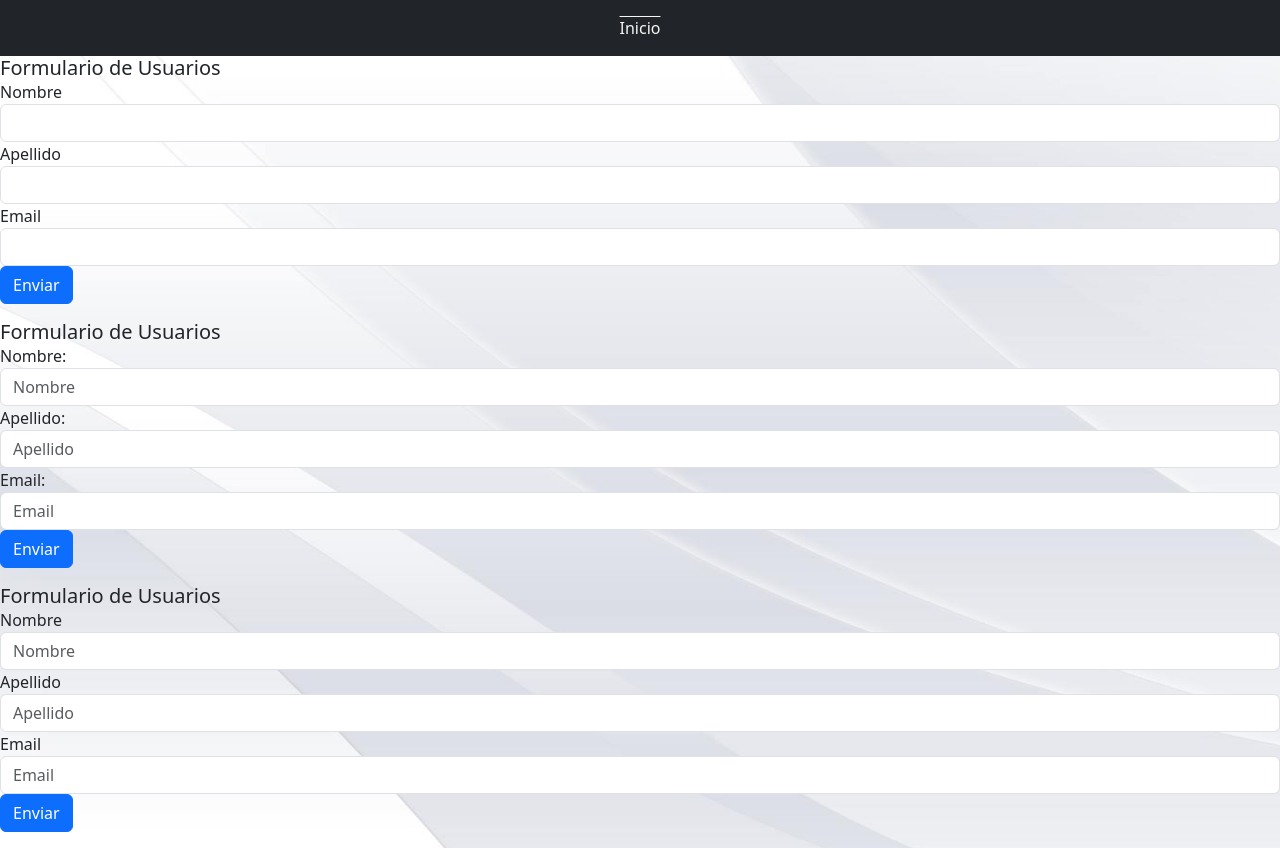
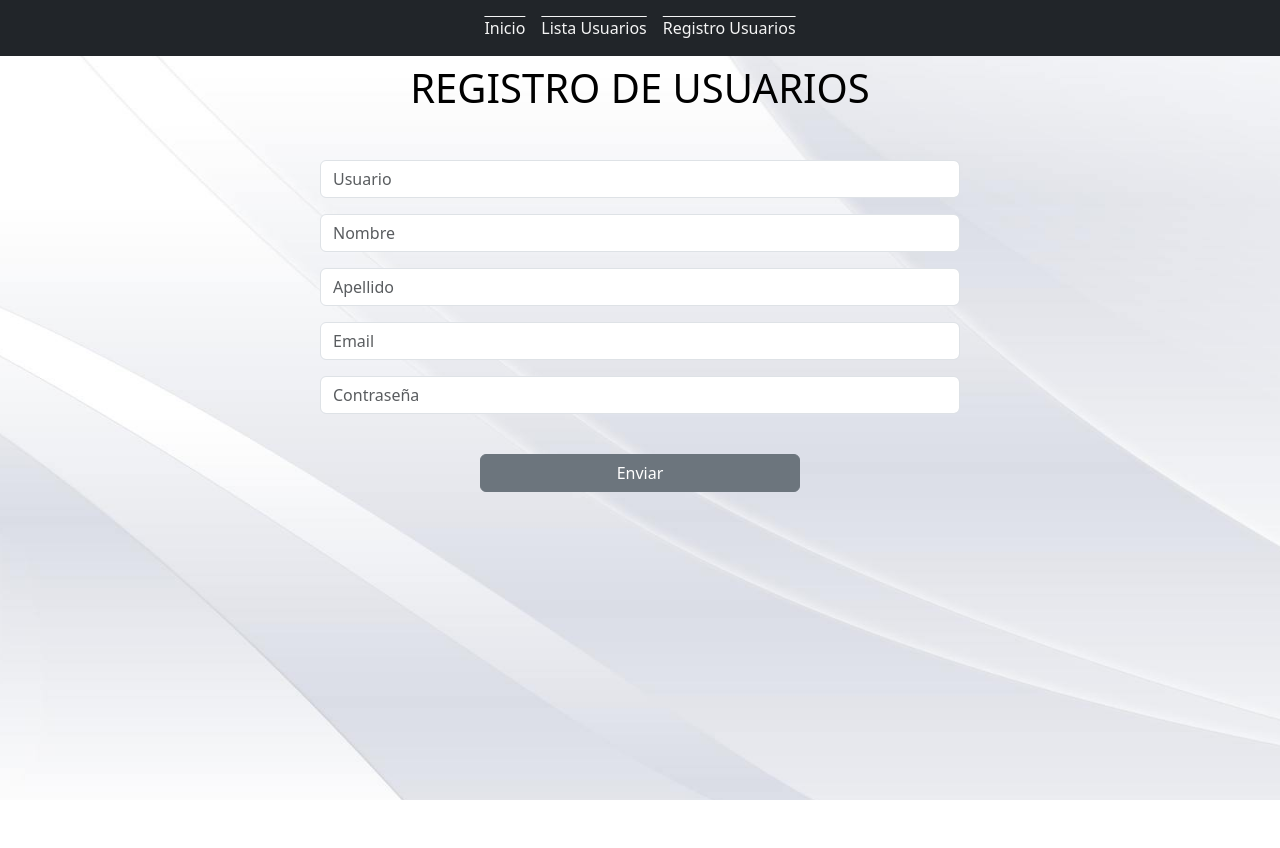
Before and after one commit to Franrolg/AE4_Django_Individual, a Django app: template aprendizaje4/individual4/templates/usuario.html in a window 1280 px wide. After the commit the page ends 800 px from the top, so only its background shows below. Run offline with Django 4.2, Linux system fonts and the light colour scheme; the template is opened without the code that fills it: values that come from a table or form of the project are taken from there, others are empty; some libraries are stand-ins or nearby versions.

Commit message:
feat: termino de trabajo con lista de usuarios

```diff
--- a/aprendizaje4/aprendizaje4/settings.py
+++ b/aprendizaje4/aprendizaje4/settings.py
@@ -105,9 +105,9 @@ AUTH_PASSWORD_VALIDATORS = [
 # Internationalization
 # https://docs.djangoproject.com/en/4.2/topics/i18n/
 
-LANGUAGE_CODE = 'en-us'
+LANGUAGE_CODE = 'es'
 
-TIME_ZONE = 'UTC'
+TIME_ZONE = 'America/Santiago'
 
 USE_I18N = True
 
--- a/aprendizaje4/individual4/forms.py
+++ b/aprendizaje4/individual4/forms.py
@@ -21,7 +21,7 @@ class RegistrarUsuarioForm(forms.ModelForm):
         model = User
         fields = ['username', 'first_name', 'last_name', 'email', 'password']
 
-        labels = {'username': 'Usuario', 'first_name': 'Nombre', 'last_name': 'Apellido', 'email': 'Correo Electrónico', 'password': 'Contraseña'}
+        labels = {'username': '', 'first_name': '', 'last_name': '', 'email': '', 'password': ''}
 
         widgets = {'username': forms.TextInput(attrs={'placeholder': 'Usuario', 'class':'form-control'}),
                   'first_name': forms.TextInput(attrs={'placeholder': 'Nombre', 'class':'form-control'}),
--- a/aprendizaje4/individual4/static/css/estilos.css
+++ b/aprendizaje4/individual4/static/css/estilos.css
@@ -5,7 +5,7 @@
     background-attachment: fixed;
 }
 
-.nav-link{
+nav .nav-link{
     color:whitesmoke;
     text-decoration: overline;
 }
--- a/aprendizaje4/individual4/templates/base.html
+++ b/aprendizaje4/individual4/templates/base.html
@@ -22,6 +22,12 @@
               <li class="nav-item">
                 <a class="nav-link" href="{% url 'index' %}">Inicio</a>
               </li>
+              <li class="nav-item">
+                <a class="nav-link" href="{% url 'lista usuarios' %}">Lista Usuarios</a>
+              </li>
+              <li class="nav-item">
+                <a class="nav-link" href="{% url 'registro usuarios' %}">Registro Usuarios</a>
+              </li>
             </ul>
           </div>
       </nav>
--- a/aprendizaje4/individual4/templates/usuario.html
+++ b/aprendizaje4/individual4/templates/usuario.html
@@ -1,53 +1,23 @@
 {% extends 'base.html' %}
 {% block content %}
-<section class="seccion">
-    <div class="card-body">
-        <h5 class="card-title">Formulario de Usuarios</h5>
-        <form action="/enviar" method="post">
-            {% csrf_token %}
-            <div class="form-group">
-                <label for="nombre">Nombre</label>
-                <input type="text" name="nombre" id="nombre" class="form-control" required>
-            </div>
-            <div class="form-group">
-                <label for="apellido">Apellido</label>
-                <input type="text" name="apellido" id="apellido" class="form-control" required>
-            </div>
-            <div class="form-group">
-                <label for="email">Email</label>
-                <input type="email" name="email" id="email" class="form-control" required>
-            </div>
-            <button type="submit" class="btn btn-primary">Enviar</button>
-        </form>
-    </div>
-</section>
-
-<section class="seccion">
-    <div class="card-body">
-        <h5 class="card-title">Formulario de Usuarios</h5>
-        <form action="/usuario/" method="POST">
-            {% csrf_token %}
-            {{ form.as_div }}
-            <button type="submit" class="btn btn-primary">Enviar</button>
-        </form>
-    </div>
-</section>
-
-
-<section class="seccion">
-    <div class="card-body">
-        <h5 class="card-title">Formulario de Usuarios</h5>
-        <form action="/usuario/" method="POST">
-            {% csrf_token %}
-            {% for fm in form %}
-            <div class="form-group">
-                <label>{{fm.label}}</label>
-                {{fm}}
-            </div>
+<div class="col-md-6 offset-md-3">
+    <h1 class='text-center mt-2 mb-5'> REGISTRO DE USUARIOS </h1>
+    <form action="" method="POST">
+        {% csrf_token %}
+        {% if form.errors %}
+        <div class="alert alert-warning alert-dismissible fade show mt-2" role="alert">
+            {% for campo in form %}
+                {% if campo.errors %}
+                    {{ campo.errors }}
+                {% endif %}
             {% endfor %}
-            <button type="submit" class="btn btn-primary">Enviar</button>
-        </form>
-    </div>
-</section>
-
+            <button type="button" class="btn-close" data-bs-dismiss="alert" aria-label="Close"></button>
+        </div>
+        {% endif %}
+        {{ form.as_p }}
+        <div class="d-grid col-md-6 mx-auto">
+            <button type="submit" class="btn btn-secondary mt-4">Enviar</button>
+        </div>
+    </form>
+</div>
 {% endblock %}
--- a/aprendizaje4/individual4/urls.py
+++ b/aprendizaje4/individual4/urls.py
@@ -1,8 +1,9 @@
 from django.urls import path
 
-from individual4.views import *
+from . import views
 
 urlpatterns = [
-    path('', index, name='index'),
-    path('usuario/', formulario_usuario, name='usuario')
+    path('', views.index, name='index'),
+    path('registro-usuario/', views.formulario_usuario, name='registro usuarios'),
+    path('lista-usuarios/', views.lista_usuarios , name='lista usuarios'),
 ]
```
Also changed, not shown: aprendizaje4/individual4/templates/lista_usuario.html (added, +34 -0 lines), aprendizaje4/individual4/views.py (+5 -19 lines).
